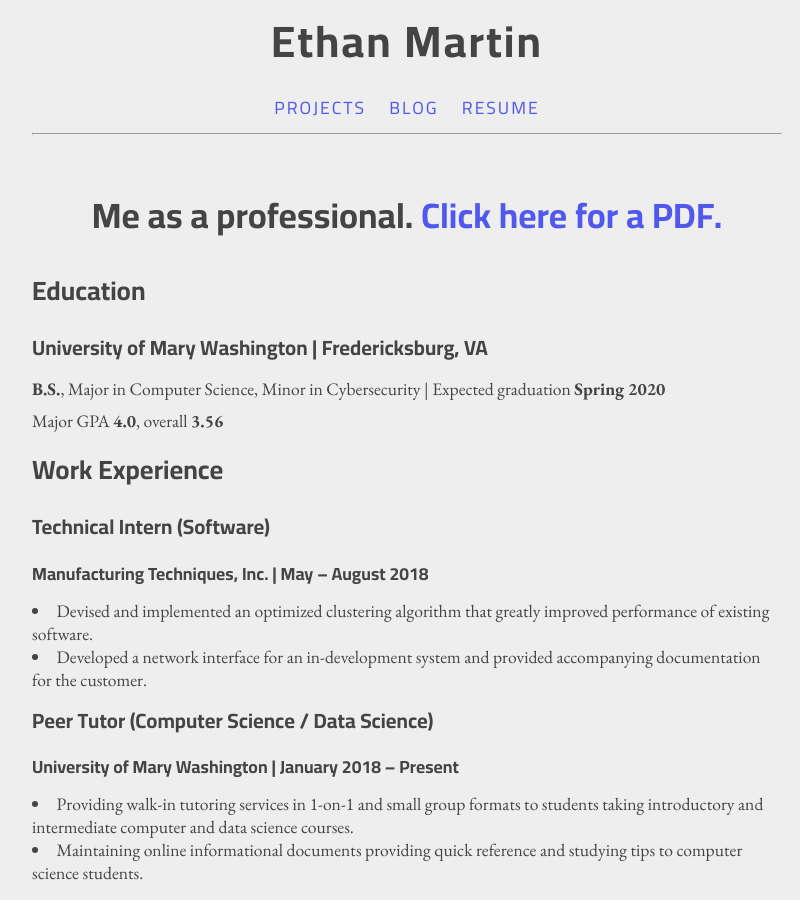
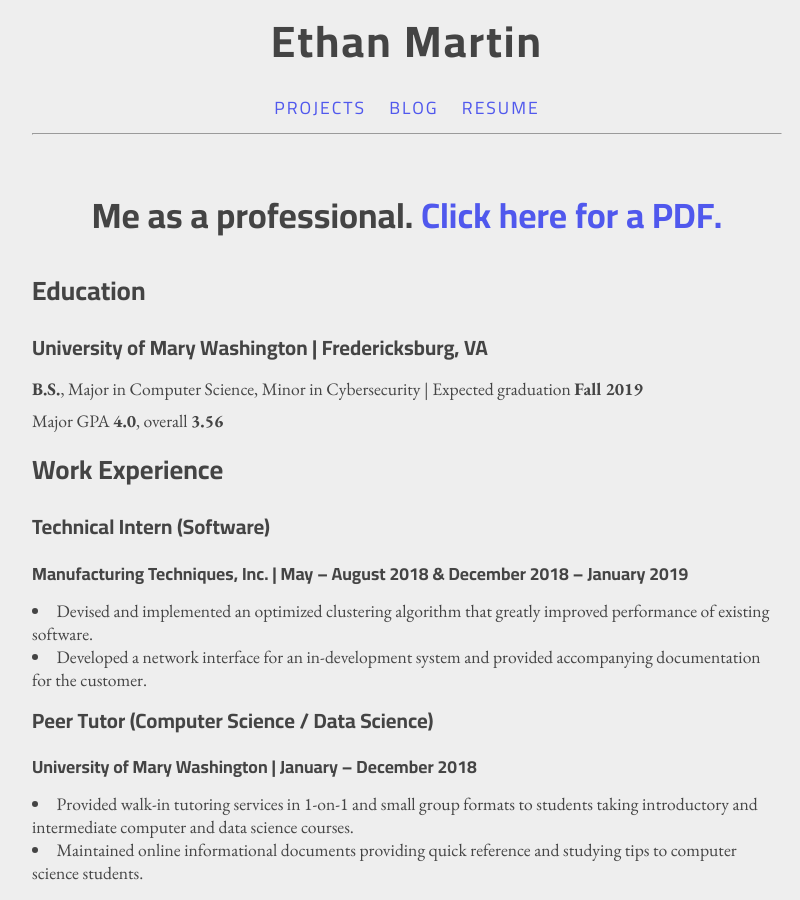
Before and after one commit to emar10/ethanmartin.net, a Jekyll site: the page built from resume/index.html, in a window 1280 px wide and 900 px high. Shown: the whole window, without its empty margins (233-1033 px from the left). Built offline with Jekyll 4.4.1, drawn with Linux system fonts in a browser that asks for light colours; nearby versions of some CDN libraries.

Commit message:
Update resume render

```diff
--- a/_includes/resume.html
+++ b/_includes/resume.html
@@ -3,7 +3,7 @@
   <h3>University of Mary Washington | Fredericksburg, VA</h3>
   <p>
     <strong>B.S.</strong>, Major in Computer Science, Minor in Cybersecurity |
-    Expected graduation <strong>Spring 2020</strong>
+    Expected graduation <strong>Fall 2019</strong>
   </p>
   <p>Major GPA <strong>4.0</strong>, overall <strong>3.56</strong></p>
 </div>
@@ -13,7 +13,7 @@
   <div class="row">
     <div class="col">
       <h3>Technical Intern (Software)</h3>
-      <h4>Manufacturing Techniques, Inc. | May &ndash; August 2018</h4>
+      <h4>Manufacturing Techniques, Inc. | May &ndash; August 2018 & December 2018 &ndash; January 2019</h4>
       <ul>
         <li>
           Devised and implemented an optimized clustering algorithm that greatly
@@ -27,15 +27,15 @@
     </div>
     <div class="col">
       <h3>Peer Tutor (Computer Science / Data Science)</h3>
-      <h4>University of Mary Washington | January 2018 &ndash; Present</h4>
+      <h4>University of Mary Washington | January &ndash; December 2018</h4>
       <ul>
         <li>
-          Providing walk-in tutoring services in 1-on-1 and small group formats to
+          Provided walk-in tutoring services in 1-on-1 and small group formats to
           students taking introductory and intermediate computer and data science
           courses.
         </li>
         <li>
-          Maintaining online informational documents providing quick reference and
+          Maintained online informational documents providing quick reference and
           studying tips to computer science students.
         </li>
       </ul>
```
Also changed, not shown: 1 other file.
